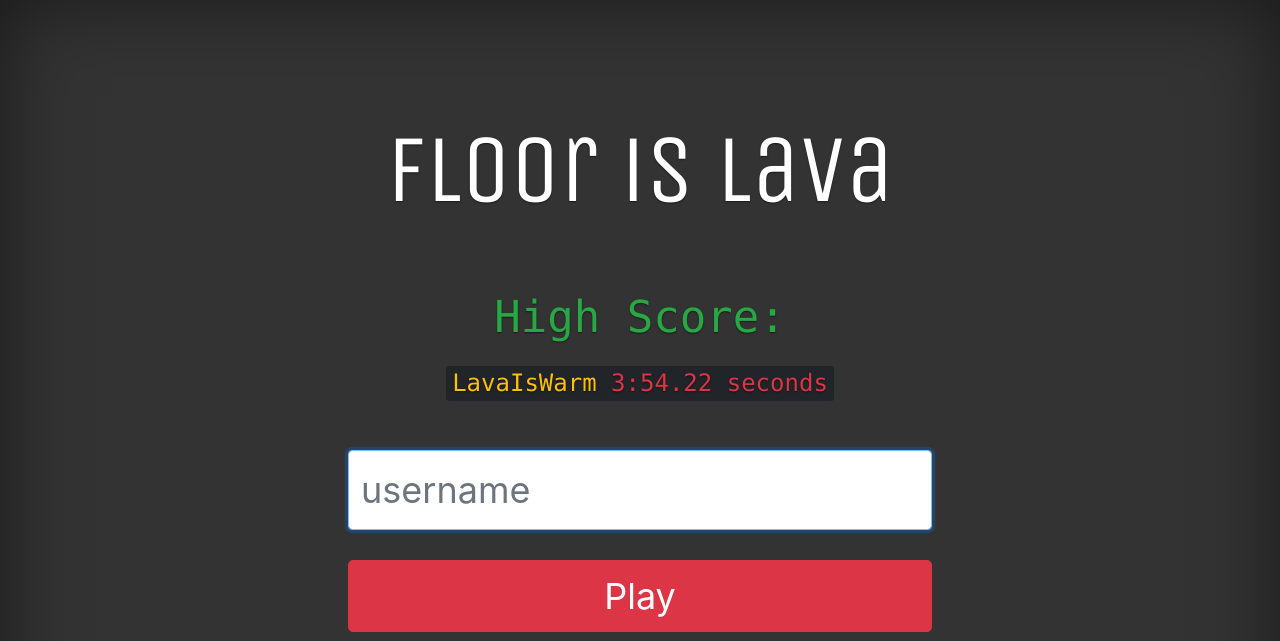
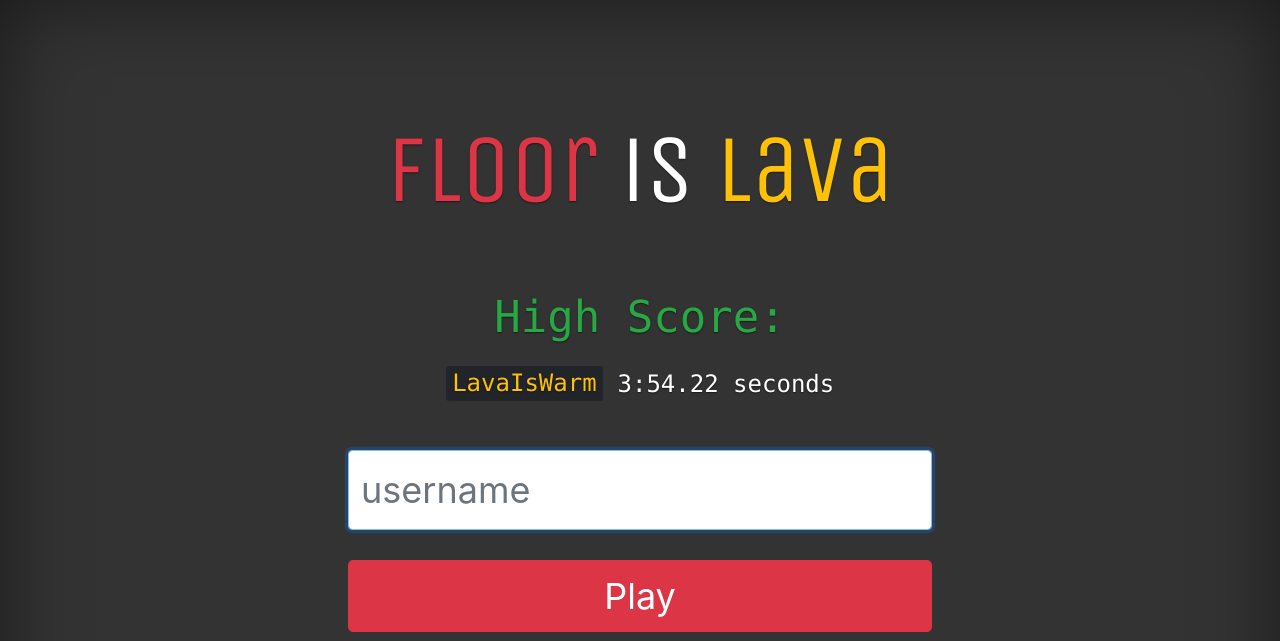
Before and after one commit to KeirForster/floorislava, a PHP site: page / in a window 1280 px wide. Shown: the top 641 px of the page. Run offline with PHP 8.4, Linux system fonts and the light colour scheme; some libraries are stand-ins or nearby versions.

Commit message:
homescreen color theme update

```diff
--- a/css/index.css
+++ b/css/index.css
@@ -44,6 +44,10 @@ body {
     font-size: 1.5rem;
 }
 
+.cover .highscore-description kbd {
+    font-size: 1.5rem;
+}
+
 .cover .cover-message {
     padding-bottom: 3em;
 }
--- a/index.php
+++ b/index.php
@@ -25,7 +25,8 @@
 <div class="cover-container d-flex h-100 p-3 mx-auto flex-column">
     <main role="main" class="inner cover mt-auto">
         <section class="cover-message">
-            <h1 class="cover-heading">Floor is Lava</h1>
+            <h1 class="cover-heading"><span class="text-danger">Floor</span> is <span class="text-warning">Lava</span>
+            </h1>
         </section>
         <section class="cover-message">
             <pre><code class="highscore-heading text-success lead">High Score:</code></pre>
@@ -70,8 +71,8 @@
                         $userName  = $userInfo[0]; // username
                         $userScore = $userInfo[1]; // score
 
-                        echo "<kbd class='lead description text-warning highscore-description'>$userName
-                                <span class='text-danger'>$userScore seconds</span></kbd>";
+                        echo "<code class='lead highscore-description'><kbd class='text-warning'>$userName</kbd>
+                                <span class='text-white'>$userScore seconds</span></code>";
                         $_SESSION['highscoreUsername'] = $userName;
                         $_SESSION['highscore']         = $userScore;
                     }
@@ -79,7 +80,7 @@
                     // no score retrieved
                     else
                     {
-                        echo "<kbd class='lead description text-warning highscore-description'>None</kbd>";
+                        echo "<kbd class='lead description text-white highscore-description'>None</kbd>";
                     }
                 }
 
```
